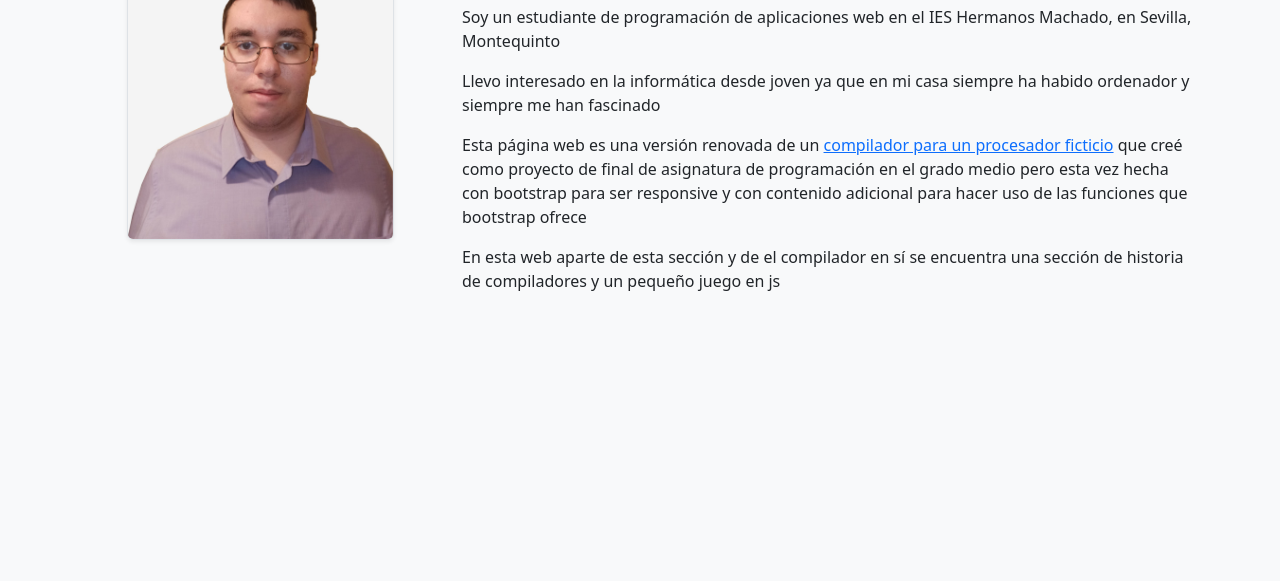
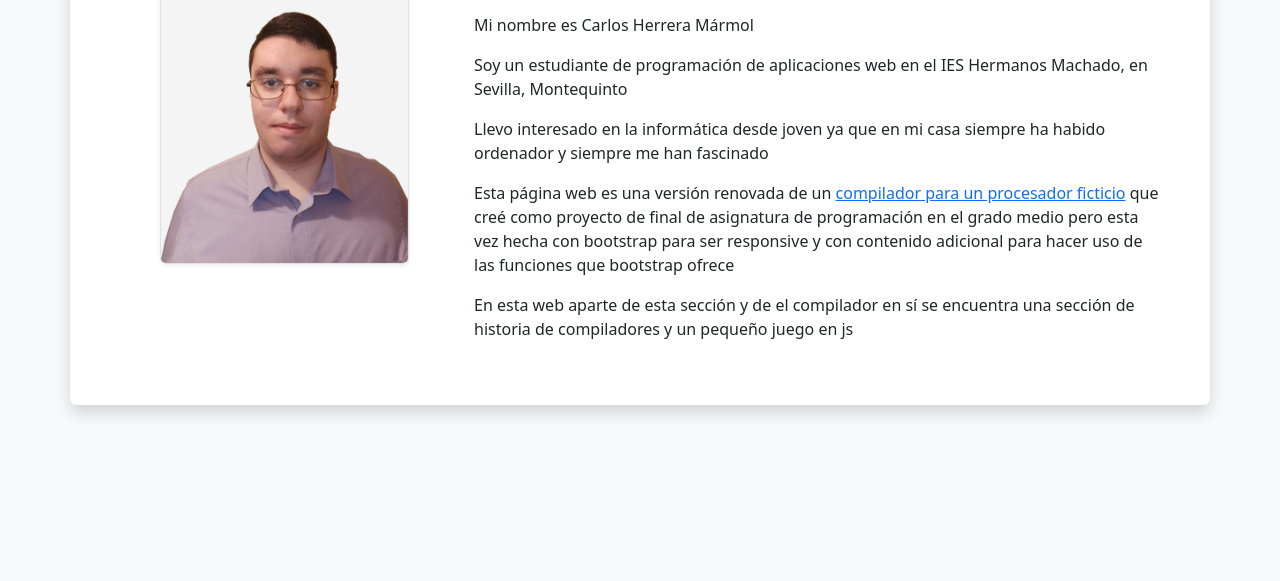
Before and after one commit to cahema/Compilador-SMR-2-Bootstrap, a plain HTML site: page index.html in a window 1280 px wide. Shown: the part 219-800 px from the top of the page. Drawn offline with nearby package versions, Linux system fonts and the light colour scheme.

Commit message:
Pequeño cambio cosmético a sobre mí

```diff
--- a/index.html
+++ b/index.html
@@ -15,7 +15,7 @@
 
 <body class="bg-light">
     <nav id="navbar"></nav>
-    <main id="mainContent" class="container my-5">
+    <main id="mainContent" class="container my-5 rounded shadow bg-body p-5">
         <div class="row">
             <div class="col-12 col-lg-4">
                 <img class="rounded shadow-sm border img-fluid w-75 mx-auto d-block" src="img/foto.jpg" alt="Foto mía">
```
